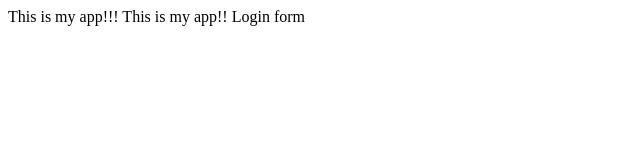
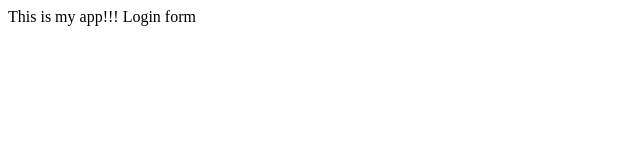
Before and after one commit to Drnasin208/rootfolder, a plain HTML site: page index.html in a window 1280 px wide. Shown: the whole page, without its empty margins (0-640 px from the left). Drawn offline with Linux system fonts and the light colour scheme.

Commit message:
Update index.html

```diff
--- a/index.html
+++ b/index.html
@@ -6,6 +6,5 @@
   </head>
   <body>
     This is my app!!!
-    This is my app!!
     Login form
 </html>
```
